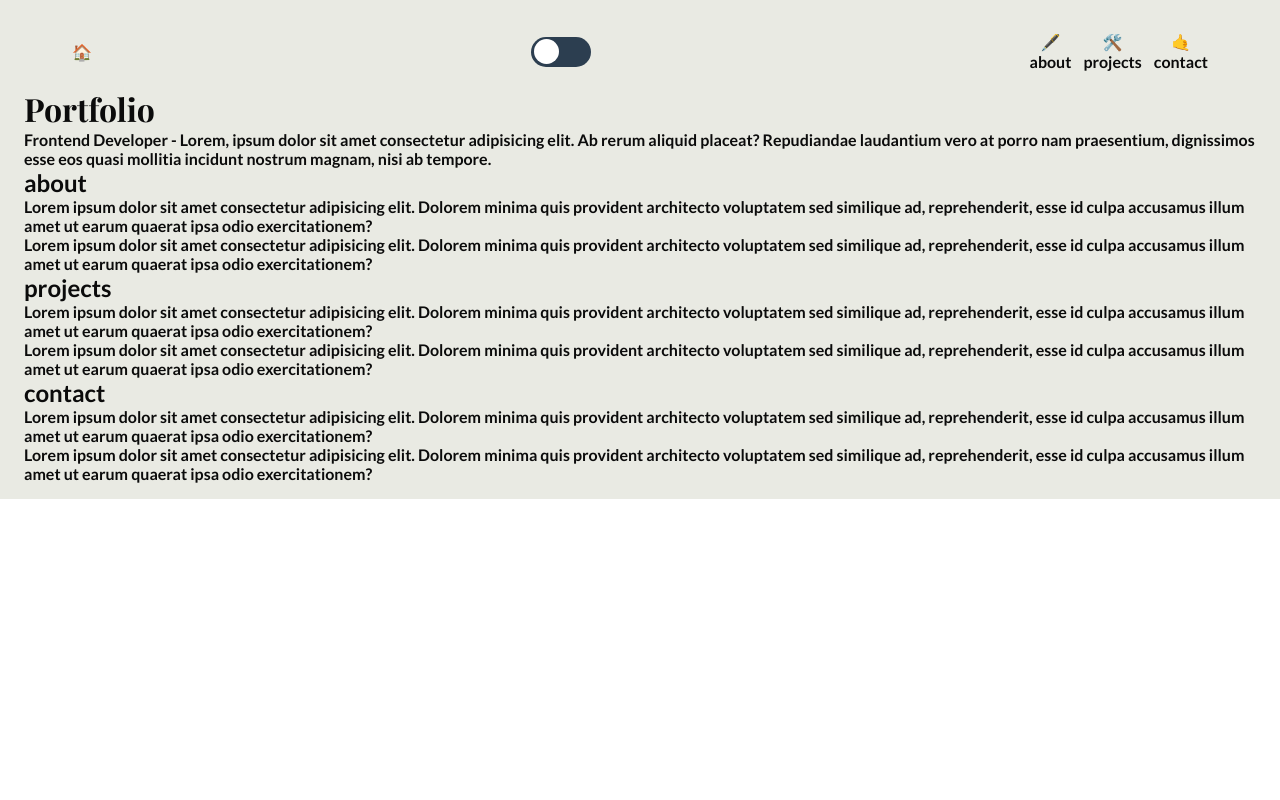
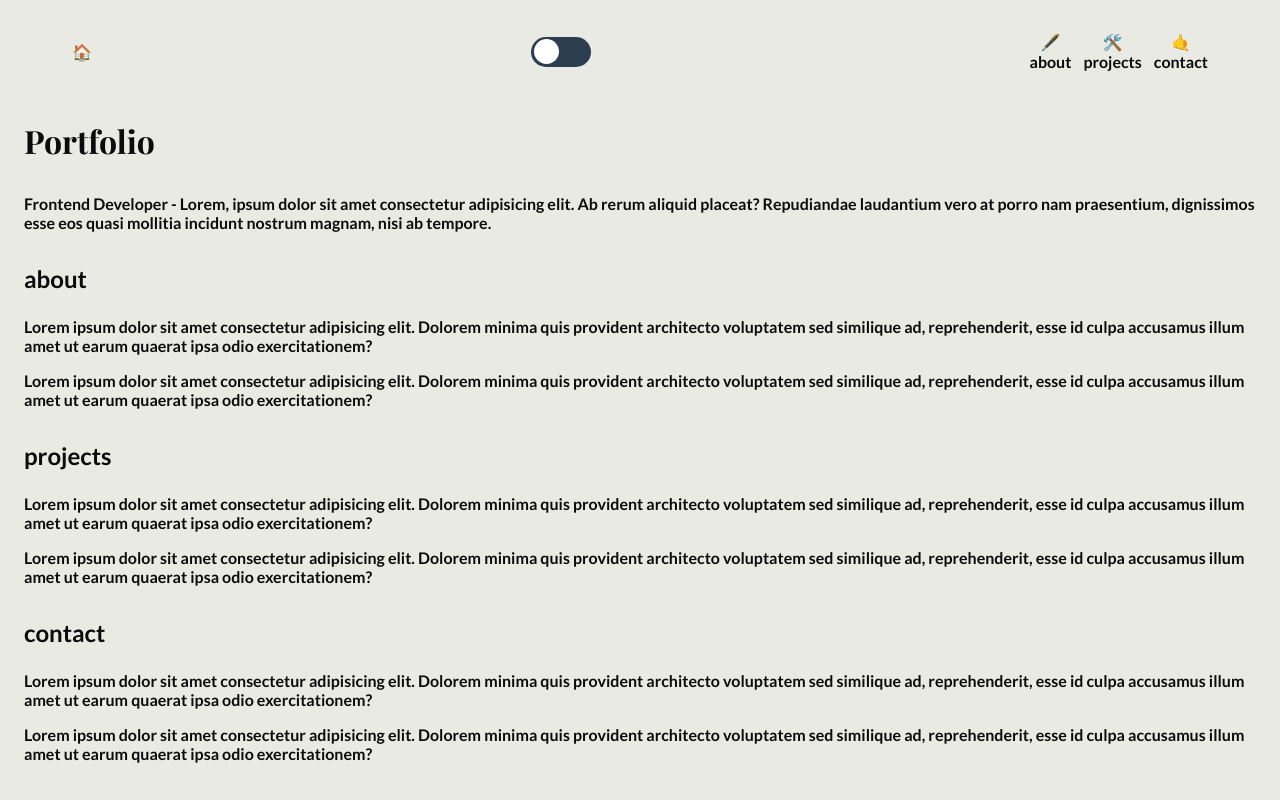
Before and after one commit to DanForder/portfolio, a Next.js app: page / in a window 1280 px wide. Built offline with nearby package versions, Linux system fonts and the light colour scheme.

Commit message:
update styles

```diff
--- a/styles/globals.scss
+++ b/styles/globals.scss
@@ -8,6 +8,22 @@
   padding: 0;
   margin: 0;
   color: var(--color-text);
+}
+
+h1 {
+  margin: 2rem 0;
+}
+
+h2,
+h3,
+h4,
+h5,
+h6 {
+  margin: 2rem 0 1.5rem 0;
+}
+
+p {
+  margin: 1rem 0;
 }
 
 a {
--- a/styles/layout.module.scss
+++ b/styles/layout.module.scss
@@ -1,4 +1,11 @@
 .wrapper {
-  padding: 1rem 1.5rem;
+  padding: 1rem 1.5rem 5.5rem 1.5rem;
   background-color: var(--color-background);
+  min-height: 100vh;
 }
+
+@media screen and (min-width: 800px) {
+  .wrapper {
+    padding-bottom: 1rem;
+  }
+}
```
